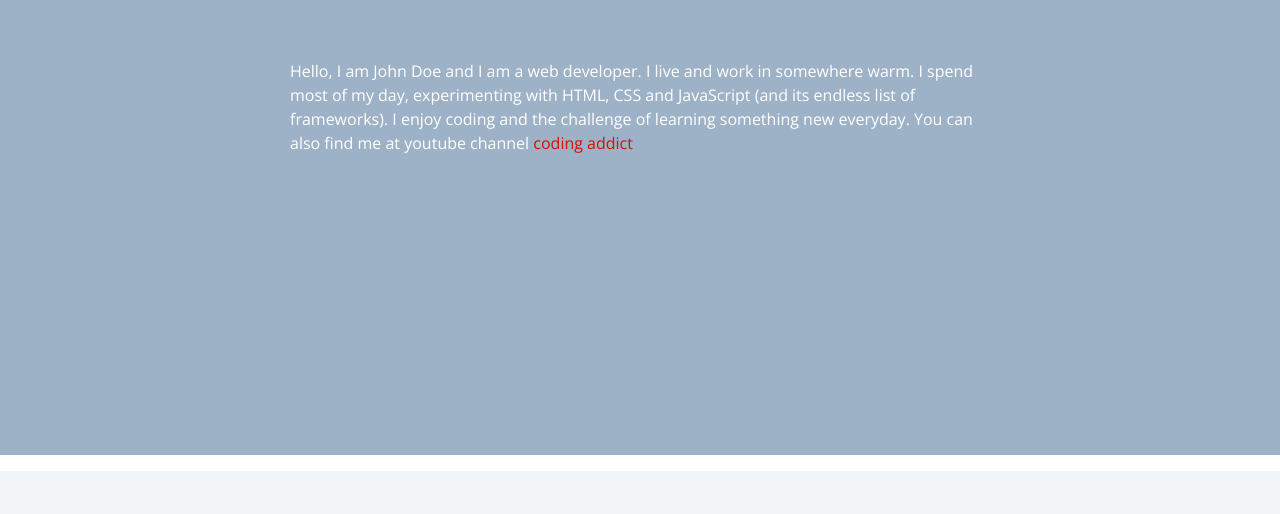
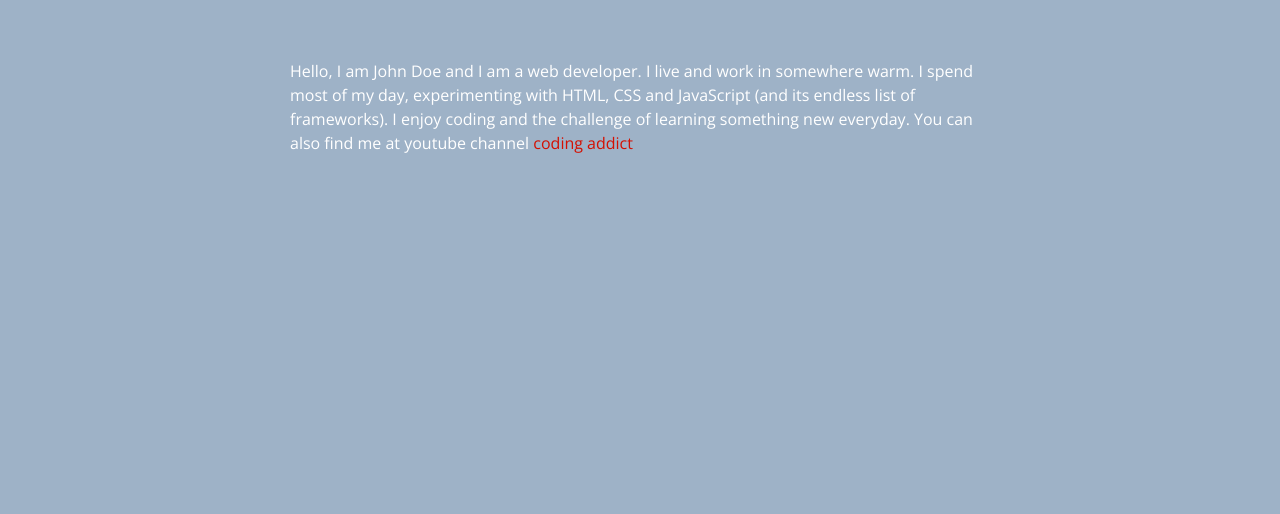
Before and after one commit to JeiKiarie/Portfolio-Website, a plain HTML site: page about.html in a window 1280 px wide. Shown: the part 245-759 px from the top of the page. Drawn offline with nearby package versions, Linux system fonts and the light colour scheme.

Commit message:
Contact page height fix

```diff
--- a/css/styles.css
+++ b/css/styles.css
@@ -911,7 +911,7 @@ Single Page
 .single-page {
 	background: var(--clr-grey-7);
 	/* height: 100vh; */
-	height: calc(100vh - 5rem - 100px);
+	height: calc(100vh - 5rem);
 	margin-bottom: 1rem;
 }
 .page-info {
```
